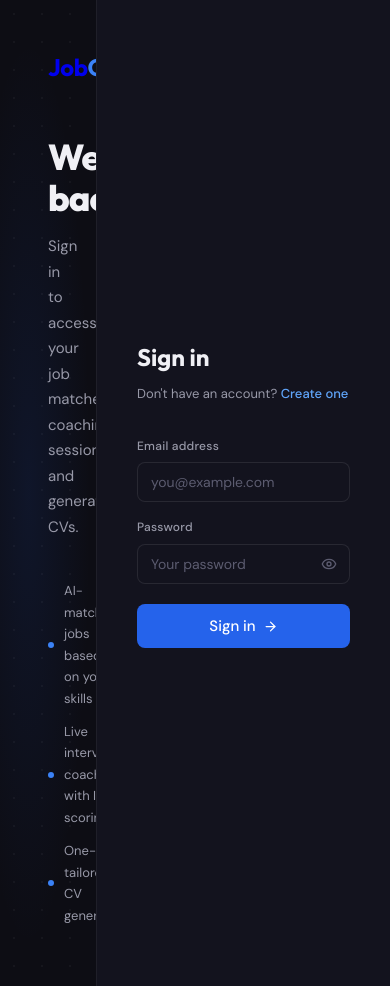
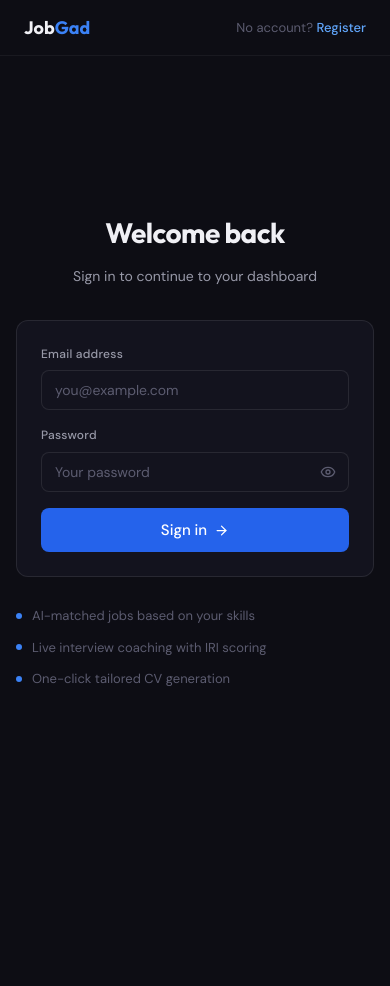
Before and after one commit to Selamo/JobGad, a Next.js app in the folder JobGad/Frontend/jobgad-frontend/: page /login in a window 390 px wide. After the commit the page ends 844 px from the top, so only its background shows below. Built offline with nearby package versions, Linux system fonts and the light colour scheme; no server answers.

Commit message:
Worked on the responsiveness

```diff
--- a/JobGad/Frontend/jobgad-frontend/src/app/login/page.tsx
+++ b/JobGad/Frontend/jobgad-frontend/src/app/login/page.tsx
@@ -30,60 +30,69 @@ export default function LoginPage() {
   }
 
   return (
-    <div style={{ minHeight: '100vh', background: 'var(--bg-base)', display: 'flex' }}>
+    <div style={{ minHeight: '100vh', background: 'var(--bg-base)', display: 'flex', flexDirection: 'column' }}>
 
-      {/* Left panel */}
-      <div className="dot-grid" style={{ flex: 1, display: 'flex', flexDirection: 'column', justifyContent: 'center', padding: '48px', position: 'relative', overflow: 'hidden' }}>
-        <div style={{ position: 'absolute', inset: 0, background: 'radial-gradient(ellipse at 30% 50%, rgba(37,99,235,0.1) 0%, transparent 65%)', pointerEvents: 'none' }} />
-        <div style={{ position: 'relative', maxWidth: 400 }}>
-          <Link href="/" style={{ textDecoration: 'none' }}>
-            <div style={{ fontFamily: 'Outfit, sans-serif', fontSize: 24, fontWeight: 700, letterSpacing: '-0.02em', marginBottom: 48 }}>
+      {/* Navbar */}
+      <nav style={{ height: 56, display: 'flex', alignItems: 'center', padding: '0 24px', borderBottom: '1px solid var(--border-subtle)', flexShrink: 0 }}>
+        <Link href="/" style={{ textDecoration: 'none', fontFamily: 'Outfit, sans-serif', fontSize: 18, fontWeight: 700, color: 'var(--text-primary)' }}>
           Job<span style={{ color: 'var(--blue-core)' }}>Gad</span>
+        </Link>
+        <div style={{ marginLeft: 'auto', fontSize: 13, color: 'var(--text-muted)' }}>
+          No account?{' '}
+          <Link href="/register" style={{ color: 'var(--blue-bright)', textDecoration: 'none', fontWeight: 500 }}>
+            Register
+          </Link>
         </div>
-          </Link>
-          <h1 style={{ fontFamily: 'Outfit, sans-serif', fontSize: 36, fontWeight: 800, letterSpacing: '-0.025em', lineHeight: 1.15, marginBottom: 16 }}>
+      </nav>
+
+      {/* Main */}
+      <div style={{ flex: 1, display: 'flex', alignItems: 'center', justifyContent: 'center', padding: '24px 16px' }}>
+        <div style={{ width: '100%', maxWidth: 420 }}>
+
+          {/* Header */}
+          <div style={{ textAlign: 'center', marginBottom: 32 }}>
+            <h1 style={{ fontFamily: 'Outfit, sans-serif', fontSize: 28, fontWeight: 700, letterSpacing: '-0.02em', marginBottom: 8 }}>
               Welcome back
             </h1>
-          <p style={{ fontSize: 15, color: 'var(--text-secondary)', lineHeight: 1.7, marginBottom: 40 }}>
-            Sign in to access your job matches, coaching sessions, and generated CVs.
+            <p style={{ fontSize: 14, color: 'var(--text-secondary)' }}>
+              Sign in to continue to your dashboard
             </p>
-          {[
-            'AI-matched jobs based on your skills',
-            'Live interview coaching with IRI scoring',
-            'One-click tailored CV generation',
-          ].map(f => (
-            <div key={f} style={{ display: 'flex', alignItems: 'center', gap: 10, marginBottom: 12 }}>
-              <div style={{ width: 6, height: 6, borderRadius: '50%', background: 'var(--blue-core)', flexShrink: 0 }} />
-              <span style={{ fontSize: 13, color: 'var(--text-secondary)' }}>{f}</span>
-            </div>
-          ))}
-        </div>
           </div>
 
-      {/* Right panel */}
-      <div style={{ width: '100%', maxWidth: 460, display: 'flex', flexDirection: 'column', justifyContent: 'center', padding: '48px 40px', background: 'var(--bg-surface)', borderLeft: '1px solid var(--border-subtle)' }}>
-        <div className="animate-fade-up">
-          <h2 style={{ fontFamily: 'Outfit, sans-serif', fontSize: 24, fontWeight: 700, marginBottom: 6 }}>Sign in</h2>
-          <p style={{ fontSize: 13, color: 'var(--text-secondary)', marginBottom: 32 }}>
-            Don&apos;t have an account?{' '}
-            <Link href="/register" style={{ color: 'var(--blue-bright)', textDecoration: 'none', fontWeight: 500 }}>Create one</Link>
-          </p>
-
+          {/* Card */}
+          <div className="card" style={{ padding: 24 }}>
             <form onSubmit={handleSubmit}>
               <div className="form-group">
                 <label className="label">Email address</label>
-              <input className="input" type="email" placeholder="you@example.com"
-                value={email} onChange={e => setEmail(e.target.value)} required autoComplete="email" />
+                <input
+                  className="input"
+                  type="email"
+                  placeholder="you@example.com"
+                  value={email}
+                  onChange={e => setEmail(e.target.value)}
+                  required
+                  autoComplete="email"
+                />
               </div>
 
               <div className="form-group">
                 <label className="label">Password</label>
                 <div style={{ position: 'relative' }}>
-                <input className="input" type={showPw ? 'text' : 'password'} placeholder="Your password"
-                  value={password} onChange={e => setPassword(e.target.value)}
-                  required autoComplete="current-password" style={{ paddingRight: 44 }} />
-                <button type="button" onClick={() => setShowPw(p => !p)}
-                  style={{ position: 'absolute', right: 13, top: '50%', transform: 'translateY(-50%)', background: 'none', border: 'none', color: 'var(--text-muted)', cursor: 'pointer', display: 'flex', alignItems: 'center' }}>
+                  <input
+                    className="input"
+                    type={showPw ? 'text' : 'password'}
+                    placeholder="Your password"
+                    value={password}
+                    onChange={e => setPassword(e.target.value)}
+                    required
+                    autoComplete="current-password"
+                    style={{ paddingRight: 44 }}
+                  />
+                  <button
+                    type="button"
+                    onClick={() => setShowPw(p => !p)}
+                    style={{ position: 'absolute', right: 13, top: '50%', transform: 'translateY(-50%)', background: 'none', border: 'none', color: 'var(--text-muted)', cursor: 'pointer', display: 'flex', alignItems: 'center' }}
+                  >
                     {showPw ? <EyeOff size={16} /> : <Eye size={16} />}
                   </button>
                 </div>
@@ -95,11 +104,30 @@ export default function LoginPage() {
                 </div>
               )}
 
-            <button type="submit" className="btn btn-primary" disabled={loading}
-              style={{ width: '100%', height: 44, fontSize: 15, marginTop: 4 }}>
+              <button
+                type="submit"
+                className="btn btn-primary"
+                disabled={loading}
+                style={{ width: '100%', height: 44, fontSize: 15 }}
+              >
                 {loading ? <Spinner size="sm" /> : <>Sign in <ArrowRight size={15} /></>}
               </button>
             </form>
+          </div>
+
+          {/* Features */}
+          <div style={{ marginTop: 28, display: 'flex', flexDirection: 'column', gap: 10 }}>
+            {[
+              'AI-matched jobs based on your skills',
+              'Live interview coaching with IRI scoring',
+              'One-click tailored CV generation',
+            ].map(f => (
+              <div key={f} style={{ display: 'flex', alignItems: 'center', gap: 10 }}>
+                <div style={{ width: 6, height: 6, borderRadius: '50%', background: 'var(--blue-core)', flexShrink: 0 }} />
+                <span style={{ fontSize: 13, color: 'var(--text-muted)' }}>{f}</span>
+              </div>
+            ))}
+          </div>
         </div>
       </div>
     </div>
--- a/JobGad/Frontend/jobgad-frontend/src/app/register/page.tsx
+++ b/JobGad/Frontend/jobgad-frontend/src/app/register/page.tsx
@@ -33,54 +33,66 @@ export default function RegisterPage() {
   }
 
   return (
-    <div style={{ minHeight: '100vh', background: 'var(--bg-base)', display: 'flex' }}>
+    <div style={{ minHeight: '100vh', background: 'var(--bg-base)', display: 'flex', flexDirection: 'column' }}>
 
-      {/* Left panel */}
-      <div className="dot-grid" style={{ flex: 1, display: 'flex', flexDirection: 'column', justifyContent: 'center', padding: '48px', position: 'relative', overflow: 'hidden' }}>
-        <div style={{ position: 'absolute', inset: 0, background: 'radial-gradient(ellipse at 30% 40%, rgba(6,182,212,0.08) 0%, transparent 60%)', pointerEvents: 'none' }} />
-        <div style={{ position: 'relative', maxWidth: 400 }}>
-          <Link href="/" style={{ textDecoration: 'none' }}>
-            <div style={{ fontFamily: 'Outfit, sans-serif', fontSize: 24, fontWeight: 700, letterSpacing: '-0.02em', marginBottom: 48 }}>
+      {/* Navbar */}
+      <nav style={{ height: 56, display: 'flex', alignItems: 'center', padding: '0 24px', borderBottom: '1px solid var(--border-subtle)', flexShrink: 0 }}>
+        <Link href="/" style={{ textDecoration: 'none', fontFamily: 'Outfit, sans-serif', fontSize: 18, fontWeight: 700, color: 'var(--text-primary)' }}>
           Job<span style={{ color: 'var(--blue-core)' }}>Gad</span>
+        </Link>
+        <div style={{ marginLeft: 'auto', fontSize: 13, color: 'var(--text-muted)' }}>
+          Have an account?{' '}
+          <Link href="/login" style={{ color: 'var(--blue-bright)', textDecoration: 'none', fontWeight: 500 }}>
+            Sign in
+          </Link>
         </div>
-          </Link>
-          <h1 style={{ fontFamily: 'Outfit, sans-serif', fontSize: 36, fontWeight: 800, letterSpacing: '-0.025em', lineHeight: 1.15, marginBottom: 16 }}>
-            Start your journey
+      </nav>
+
+      {/* Main */}
+      <div style={{ flex: 1, display: 'flex', alignItems: 'center', justifyContent: 'center', padding: '24px 16px' }}>
+        <div style={{ width: '100%', maxWidth: 440 }}>
+
+          {/* Header */}
+          <div style={{ textAlign: 'center', marginBottom: 28 }}>
+            <h1 style={{ fontFamily: 'Outfit, sans-serif', fontSize: 28, fontWeight: 700, letterSpacing: '-0.02em', marginBottom: 8 }}>
+              Create your account
             </h1>
-          <p style={{ fontSize: 15, color: 'var(--text-secondary)', lineHeight: 1.7 }}>
-            Create your free account and let AI match you to your first job — no experience required.
+            <p style={{ fontSize: 14, color: 'var(--text-secondary)' }}>
+              Free forever. No credit card required.
             </p>
           </div>
-      </div>
 
-      {/* Right panel */}
-      <div style={{ width: '100%', maxWidth: 480, display: 'flex', flexDirection: 'column', justifyContent: 'center', padding: '48px 40px', background: 'var(--bg-surface)', borderLeft: '1px solid var(--border-subtle)', overflowY: 'auto' }}>
-        <div className="animate-fade-up">
-          <h2 style={{ fontFamily: 'Outfit, sans-serif', fontSize: 24, fontWeight: 700, marginBottom: 6 }}>Create account</h2>
-          <p style={{ fontSize: 13, color: 'var(--text-secondary)', marginBottom: 28 }}>
-            Already have one?{' '}
-            <Link href="/login" style={{ color: 'var(--blue-bright)', textDecoration: 'none', fontWeight: 500 }}>Sign in</Link>
-          </p>
+          {/* Card */}
+          <div className="card" style={{ padding: 24 }}>
 
             {/* Role picker */}
-          <div style={{ marginBottom: 24 }}>
+            <div style={{ marginBottom: 20 }}>
               <label className="label">I am a</label>
               <div style={{ display: 'grid', gridTemplateColumns: '1fr 1fr', gap: 10 }}>
                 {[
-                { value: 'graduate', label: 'Graduate',  sub: 'Looking for jobs',   icon: <GraduationCap size={18} /> },
-                { value: 'hr',       label: 'Recruiter', sub: 'Hiring graduates',   icon: <Building2 size={18} /> },
+                  { value: 'graduate', label: 'Graduate',  sub: 'Looking for jobs',  icon: <GraduationCap size={18} /> },
+                  { value: 'hr',       label: 'Recruiter', sub: 'Hiring graduates',  icon: <Building2 size={18} /> },
                 ].map(r => {
                   const active = form.role === r.value
                   return (
-                  <button key={r.value} type="button" onClick={() => update('role', r.value)}
+                    <button
+                      key={r.value}
+                      type="button"
+                      onClick={() => update('role', r.value)}
                       style={{
                         background: active ? 'rgba(37,99,235,0.12)' : 'var(--bg-elevated)',
                         border: `1px solid ${active ? 'var(--blue-mid)' : 'var(--border-default)'}`,
-                      borderRadius: 10, padding: '12px 14px', cursor: 'pointer',
-                      textAlign: 'left', transition: 'all 0.15s',
-                    }}>
-                    <div style={{ color: active ? 'var(--blue-bright)' : 'var(--text-secondary)', marginBottom: 4 }}>{r.icon}</div>
-                    <div style={{ fontSize: 14, fontWeight: 600, color: active ? 'var(--blue-bright)' : 'var(--text-primary)' }}>{r.label}</div>
+                        borderRadius: 10, padding: '12px 14px',
+                        cursor: 'pointer', textAlign: 'left',
+                        transition: 'all 0.15s',
+                      }}
+                    >
+                      <div style={{ color: active ? 'var(--blue-bright)' : 'var(--text-secondary)', marginBottom: 4 }}>
+                        {r.icon}
+                      </div>
+                      <div style={{ fontSize: 14, fontWeight: 600, color: active ? 'var(--blue-bright)' : 'var(--text-primary)' }}>
+                        {r.label}
+                      </div>
                       <div style={{ fontSize: 11, color: 'var(--text-muted)' }}>{r.sub}</div>
                     </button>
                   )
@@ -91,36 +103,63 @@ export default function RegisterPage() {
             <form onSubmit={handleSubmit}>
               <div className="form-group">
                 <label className="label">Full name</label>
-              <input className="input" type="text" placeholder="Allen Leinyuy"
-                value={form.full_name} onChange={e => update('full_name', e.target.value)}
-                required autoComplete="name" />
+                <input
+                  className="input"
+                  type="text"
+                  placeholder="Allen Leinyuy"
+                  value={form.full_name}
+                  onChange={e => update('full_name', e.target.value)}
+                  required
+                  autoComplete="name"
+                />
               </div>
 
               <div className="form-group">
                 <label className="label">Email address</label>
-              <input className="input" type="email" placeholder="you@example.com"
-                value={form.email} onChange={e => update('email', e.target.value)}
-                required autoComplete="email" />
+                <input
+                  className="input"
+                  type="email"
+                  placeholder="you@example.com"
+                  value={form.email}
+                  onChange={e => update('email', e.target.value)}
+                  required
+                  autoComplete="email"
+                />
               </div>
 
               <div className="form-group">
                 <label className="label">Password</label>
                 <div style={{ position: 'relative' }}>
-                <input className="input" type={showPw ? 'text' : 'password'} placeholder="Min. 8 characters"
-                  value={form.password} onChange={e => update('password', e.target.value)}
-                  required minLength={8} autoComplete="new-password" style={{ paddingRight: 44 }} />
-                <button type="button" onClick={() => setShowPw(p => !p)}
-                  style={{ position: 'absolute', right: 13, top: '50%', transform: 'translateY(-50%)', background: 'none', border: 'none', color: 'var(--text-muted)', cursor: 'pointer', display: 'flex', alignItems: 'center' }}>
+                  <input
+                    className="input"
+                    type={showPw ? 'text' : 'password'}
+                    placeholder="Min. 8 characters"
+                    value={form.password}
+                    onChange={e => update('password', e.target.value)}
+                    required
+                    minLength={8}
+                    autoComplete="new-password"
+                    style={{ paddingRight: 44 }}
+                  />
+                  <button
+                    type="button"
+                    onClick={() => setShowPw(p => !p)}
+                    style={{ position: 'absolute', right: 13, top: '50%', transform: 'translateY(-50%)', background: 'none', border: 'none', color: 'var(--text-muted)', cursor: 'pointer', display: 'flex', alignItems: 'center' }}
+                  >
                     {showPw ? <EyeOff size={16} /> : <Eye size={16} />}
                   </button>
                 </div>
+
+                {/* Password strength bar */}
                 {form.password && (
-                <div style={{ marginTop: 6, display: 'flex', gap: 4 }}>
-                  {[1,2,3,4].map(i => (
-                    <div key={i} style={{ flex: 1, height: 3, borderRadius: 2, transition: 'background 0.3s',
+                  <div style={{ marginTop: 8, display: 'flex', gap: 4 }}>
+                    {[1, 2, 3, 4].map(i => (
+                      <div key={i} style={{
+                        flex: 1, height: 3, borderRadius: 2, transition: 'background 0.3s',
                         background: form.password.length >= i * 3
                           ? i <= 1 ? 'var(--red)' : i === 2 ? 'var(--yellow)' : 'var(--green)'
-                        : 'var(--bg-elevated)' }} />
+                          : 'var(--bg-elevated)',
+                      }} />
                     ))}
                   </div>
                 )}
@@ -132,17 +171,22 @@ export default function RegisterPage() {
                 </div>
               )}
 
-            <button type="submit" className="btn btn-primary" disabled={loading}
-              style={{ width: '100%', height: 44, fontSize: 15 }}>
+              <button
+                type="submit"
+                className="btn btn-primary"
+                disabled={loading}
+                style={{ width: '100%', height: 44, fontSize: 15 }}
+              >
                 {loading ? <Spinner size="sm" /> : <>Create account <ArrowRight size={15} /></>}
               </button>
 
-            <p style={{ fontSize: 11, color: 'var(--text-muted)', textAlign: 'center', marginTop: 16, lineHeight: 1.6 }}>
+              <p style={{ fontSize: 11, color: 'var(--text-muted)', textAlign: 'center', marginTop: 14, lineHeight: 1.6 }}>
                 By creating an account you agree to our Terms of Service and Privacy Policy.
               </p>
             </form>
           </div>
         </div>
       </div>
+    </div>
   )
 }
```
Lines whose indentation alone changed are shown as unchanged.
